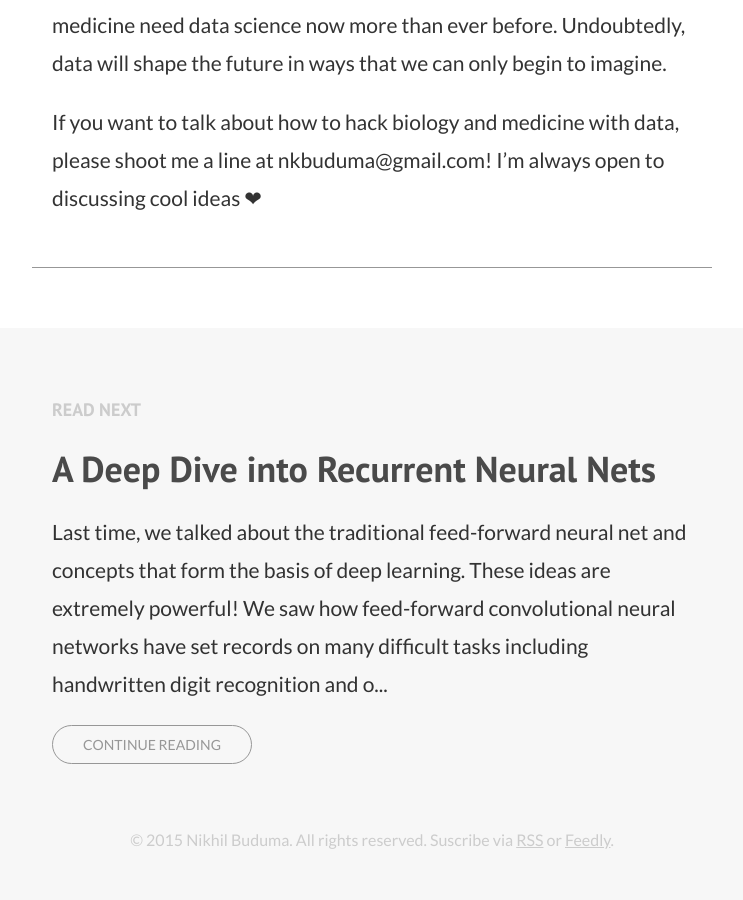
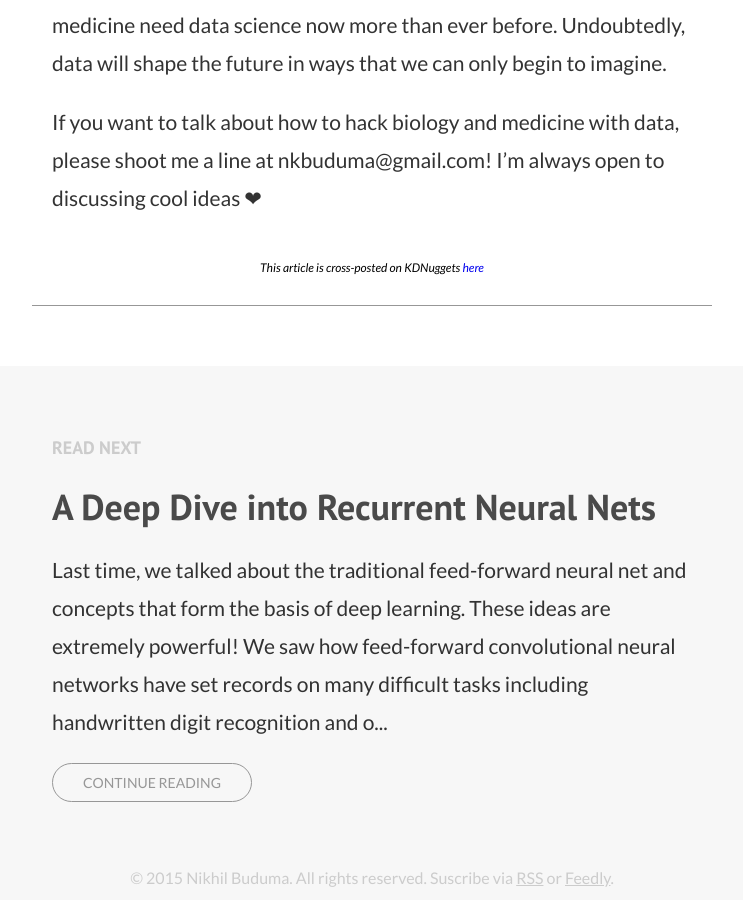
Before and after one commit to darksigma/darksigma.github.io, a Jekyll site: the page built from _posts/2015-01-18-genetics-as-a-social-network.md, in a window 1280 px wide and 900 px high, scrolled down 5548 px. Shown: the whole window, without its empty margins (268-1011 px from the left). Built offline with Jekyll 4.4.1, drawn with Linux system fonts in a browser that asks for light colours; nearby versions of some CDN libraries; Markdown is read by kramdown in place of the engine named in the settings.

Commit message:
added kdnuggets link

```diff
--- a/_posts/2015-01-18-genetics-as-a-social-network.md
+++ b/_posts/2015-01-18-genetics-as-a-social-network.md
@@ -42,3 +42,8 @@ Moreover, my current research involves constructing these networks to compare hu
 With petabytes of data being produced every single year, biology and medicine need data science now more than ever before. Undoubtedly, data will shape the future in ways that we can only begin to imagine.
 
 If you want to talk about how to hack biology and medicine with data, please shoot me a line at nkbuduma@gmail.com! I'm always open to discussing cool ideas ❤
+
+<div style="text-align: center;font-family:lato,san serif">
+<br/>
+<span style='font-size:12px'><i>This article is cross-posted on KDNuggets <a href='http://www.kdnuggets.com/2015/01/genetics-as-social-network-data-scientist-perspective.html' target='_blank'>here</a></i></span>
+</div>
```
Also changed, not shown: 4 other files.
